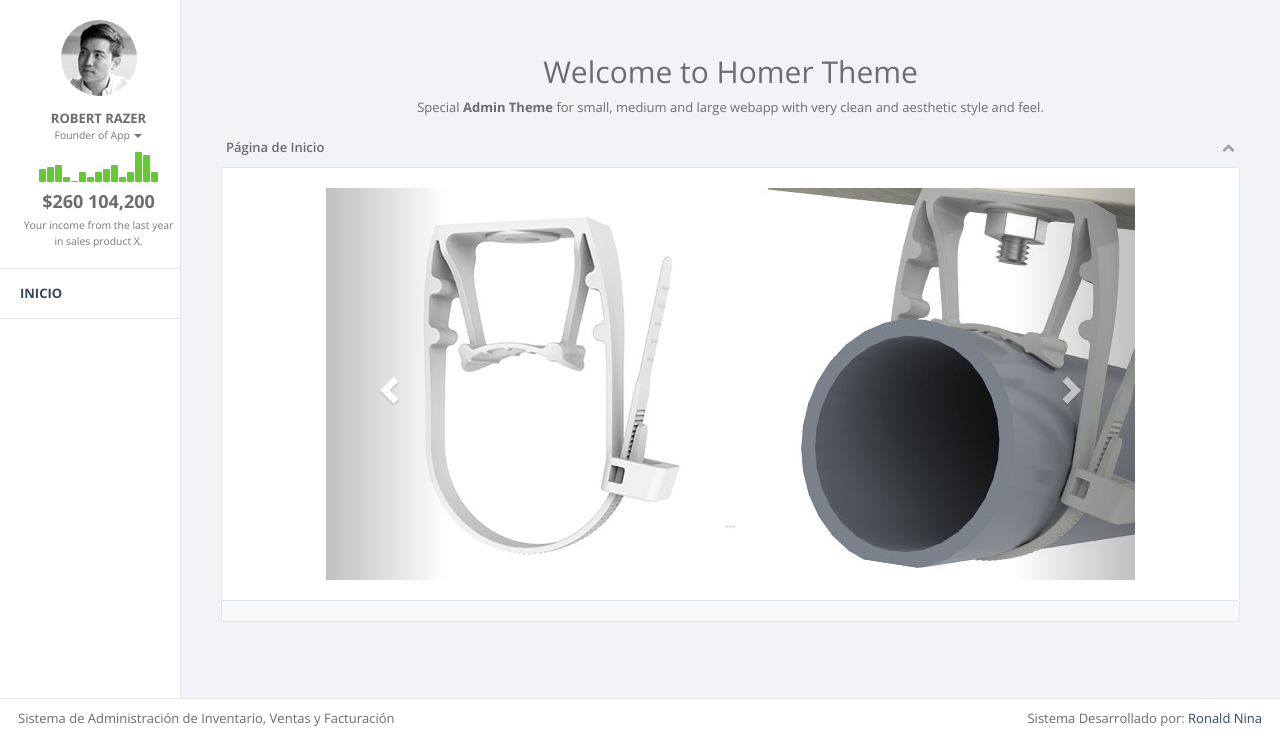
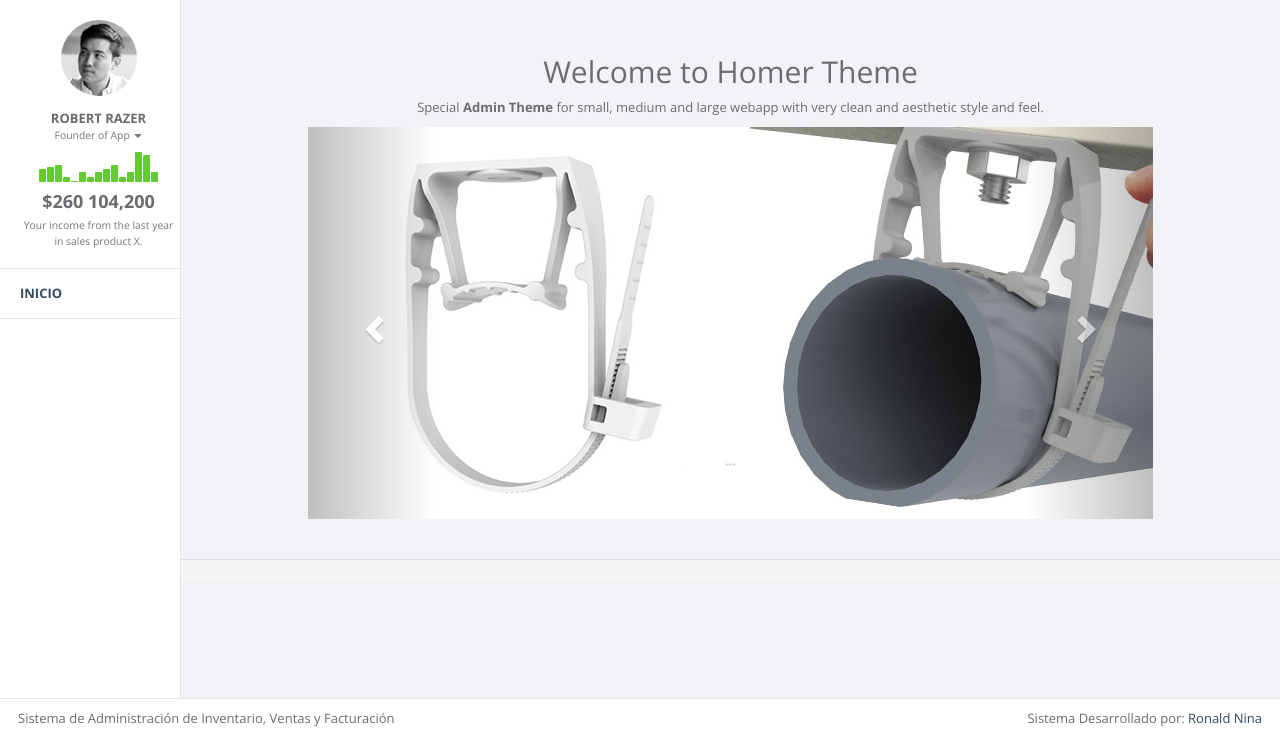
Before and after one commit to ronytic/tigre, a PHP site: page / in a window 1280 px wide. Shown: the part 62-800 px from the top of the page. Run offline with PHP 8.4, Linux system fonts and the light colour scheme; the visitor is signed in with stand-in values (Sample User, id 1); data that the repository does not hold is empty.

Commit message:
Inicio de Pagina

```diff
--- a/index.php
+++ b/index.php
@@ -3,20 +3,10 @@ include_once("login/check.php");
 $folder="";
 $titulo="Página de Inicio";
 $subtitulo="";
+$titulo2="Página de Inicio";
 ?>
 <?php include_once("cabecerahtml.php");?>
 <?php include_once("cabecera.php");?>
-<div class="col-lg-12">
-    <div class="hpanel">
-        <div class="panel-heading">
-            <div class="panel-tools">
-                <a class="showhide"><i class="fa fa-chevron-up"></i></a>
-                <!--<a class="closebox"><i class="fa fa-times"></i></a>-->
-            </div>
-            Página de Inicio
-        </div>
-        <div class="panel-body">
-            <div class="row">
                 <div class="col-lg-10 col-lg-offset-1">
 
                     <div id="carousel-example-generic" class="carousel slide" data-ride="carousel">
@@ -84,10 +74,6 @@ $subtitulo="";
         </span>
 
         </div>
-    </div>
-</div>
-</div>
 
-</div>
 
 <?php include_once("pie.php");?>
```
